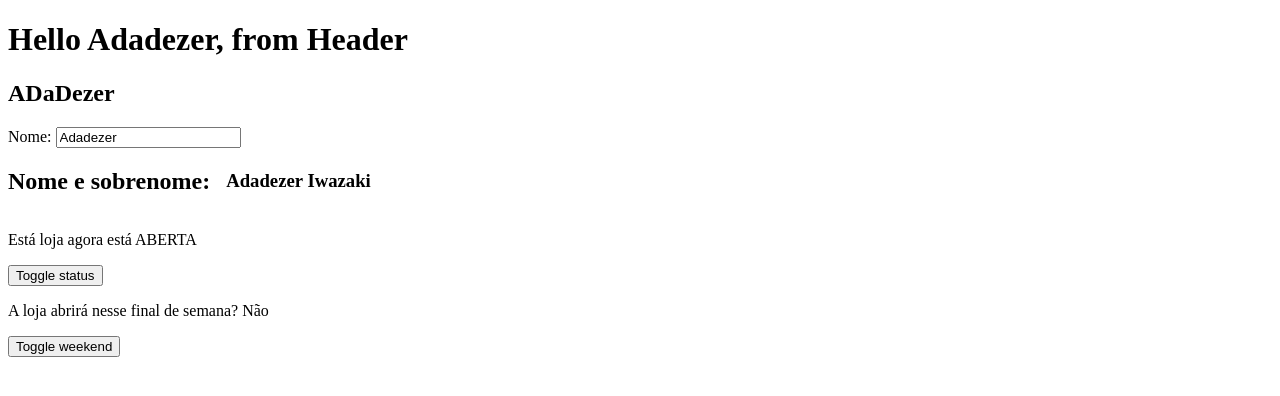
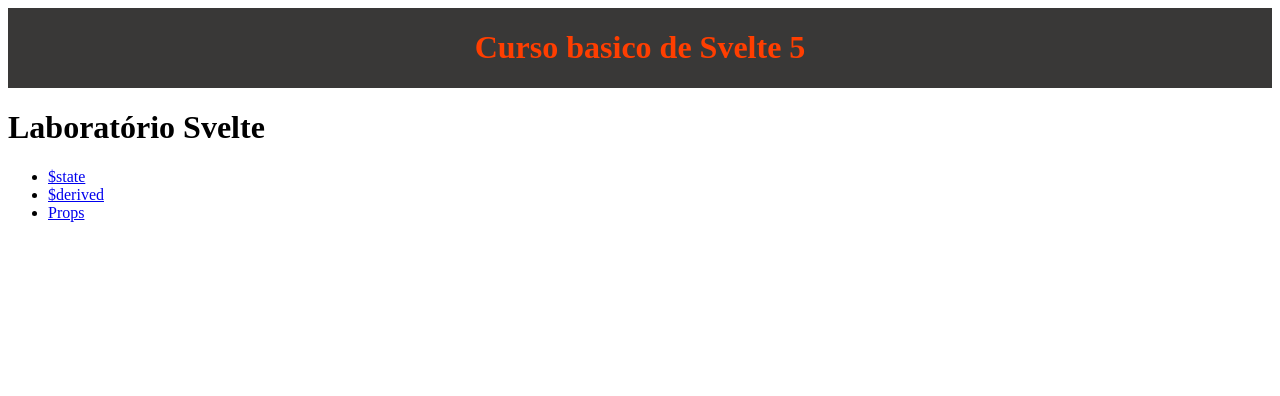
Before and after one commit to Adadezer/svelte5-basics-stolinski, a SvelteKit app: page / in a window 1280 px wide. Shown: the top 396 px of the page. Built offline with nearby package versions, Linux system fonts and the light colour scheme.

Commit message:
feat: created home page with course content

```diff
--- /dev/null
+++ b/src/lib/components/Headers.svelte
@@ -0,0 +1,13 @@
+<div class="header">
+	<h1>Curso basico de Svelte 5</h1>
+</div>
+
+<style>
+	.header {
+		display: flex;
+		align-items: center;
+		justify-content: center;
+		background-color: #393837;
+		color: #ff3e00;
+	}
+</style>
--- a/src/routes/+layout.svelte
+++ b/src/routes/+layout.svelte
@@ -1,5 +1,7 @@
 <script lang="ts">
 	import favicon from '$lib/assets/favicon.svg';
+
+	import Headers from '$lib/components/Headers.svelte';
 
 	let { children } = $props();
 </script>
@@ -8,4 +10,6 @@
 	<link rel="icon" href={favicon} />
 </svelte:head>
 
+<Headers />
+
 {@render children()}
--- a/src/routes/+page.svelte
+++ b/src/routes/+page.svelte
@@ -1,45 +1,7 @@
-<script lang="ts">
-	import Header from './Header.svelte';
+<h1>Laboratório Svelte</h1>
 
-	let name = $state('Adadezer');
-
-	let status: 'ABERTA' | 'FECHADA' = $state('ABERTA');
-
-	function toggle() {
-		status = status === 'ABERTA' ? 'FECHADA' : 'ABERTA';
-	}
-
-	// Outra maneira de declarar função com true ou false
-	let weekend = $state(false);
-
-	function onclick() {
-		weekend = !weekend;
-	}
-
-	let fullName = $derived(name + ' ' + 'Iwazaki');
-</script>
-
-<Header {name} />
-
-<label for="name">Nome:</label>
-<input id="name" type="text" bind:value={name} />
-
-<div class="fullName">
-	<h2>Nome e sobrenome:</h2>
-	<h3>{fullName}</h3>
-</div>
-
-<p>Está loja agora está {status}</p>
-<button onclick={toggle}>Toggle status</button>
-
-<!-- shorthand, função e evento com o mesmo nome -->
-<p>A loja abrirá nesse final de semana? {weekend ? 'Sim' : 'Não'}</p>
-<button {onclick}>Toggle weekend</button>
-
-<style>
-	.fullName {
-		display: flex;
-		align-items: center;
-		gap: 1rem;
-	}
-</style>
+<ul>
+	<li><a href="/state">$state</a></li>
+	<li><a href="/derived">$derived</a></li>
+	<li><a href="/props">Props</a></li>
+</ul>
--- a/src/routes/Header.svelte
+++ /dev/null
@@ -1,6 +0,0 @@
-<script lang="ts">
-	let { name }: { name: string } = $props();
-</script>
-
-<h1>Hello {name}, from Header</h1>
-<h2>{name.replaceAll('d', 'D')}</h2>
```
